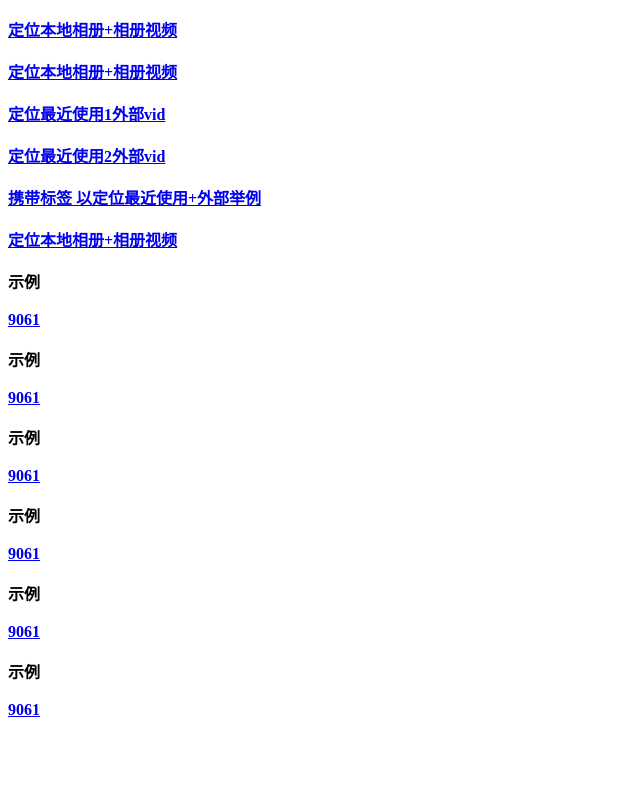
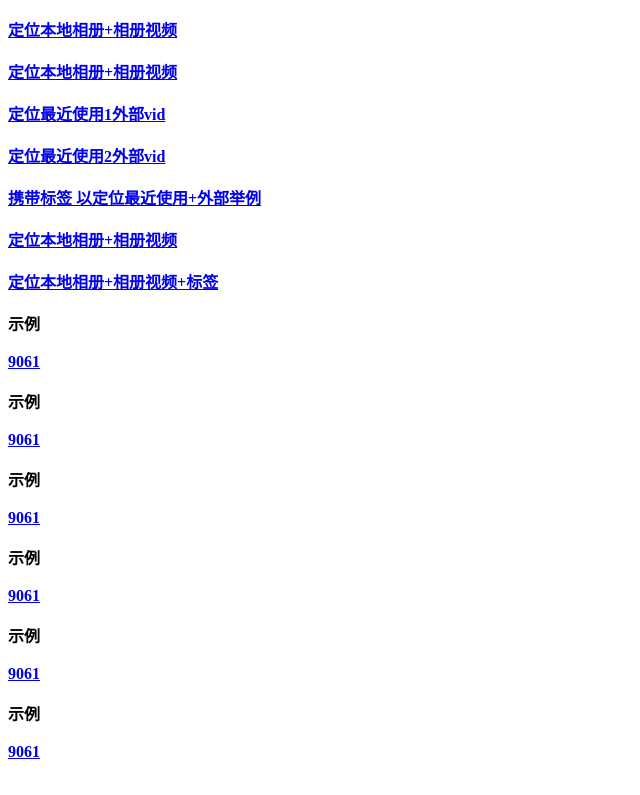
Before and after one commit to harray/js_api, a plain HTML site: page MokaLaunchPage.html in a window 1280 px wide. Shown: the part 645-1440 px from the top of the page, without its empty margins (0-640 px from the left). Drawn offline with Linux system fonts and the light colour scheme.

Commit message:
Update MokaLaunchPage.html

```diff
--- a/MokaLaunchPage.html
+++ b/MokaLaunchPage.html
@@ -52,7 +52,8 @@
 <a href="txeditor://v.qq.com/VideoSelect?vid=h0024k1jn2x&tags=20206%3b%e4%b8%8a%e6%b5%b7%3b20513%3b%e4%b8%8a%e9%a5%b6%3b20493%3b%e4%b8%8a%e7%aa%91">携带标签
 以定位最近使用+外部举例</a><br><br>
 
-<a href="txeditor://v.qq.com/VideoSelect?tabName=Local&ablumIdf=F42B0ADB-BE31-4F92-9D2D-B2A9F3D432E9/L0/001">定位本地相册+相册视频</a><br><br>
+<a href="txeditor://v.qq.com/VideoSelect?tabName=Local&ablumIdf=F42B0ADB-BE31-4F92-9D2D-B2A9F3D432E9%2fL0%2f001">定位本地相册+相册视频</a><br><br>
+<a href="txeditor://v.qq.com/VideoSelect?tabName=Local&ablumIdf=F42B0ADB-BE31-4F92-9D2D-B2A9F3D432E9%2fL0%2f001">定位本地相册+相册视频+标签</a><br><br>
 
 
 <B>示例<br><br>
```
